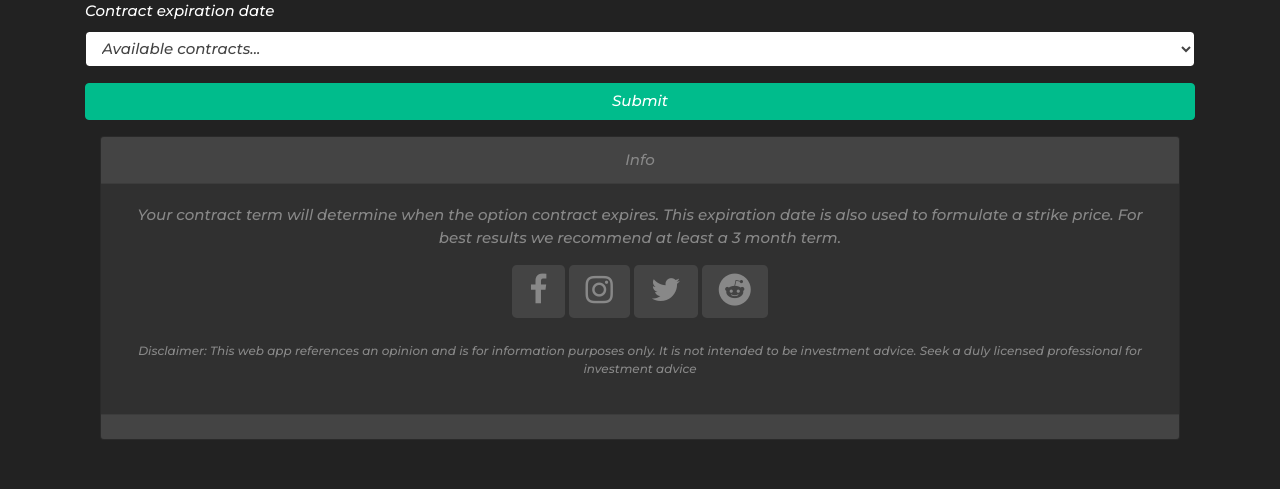
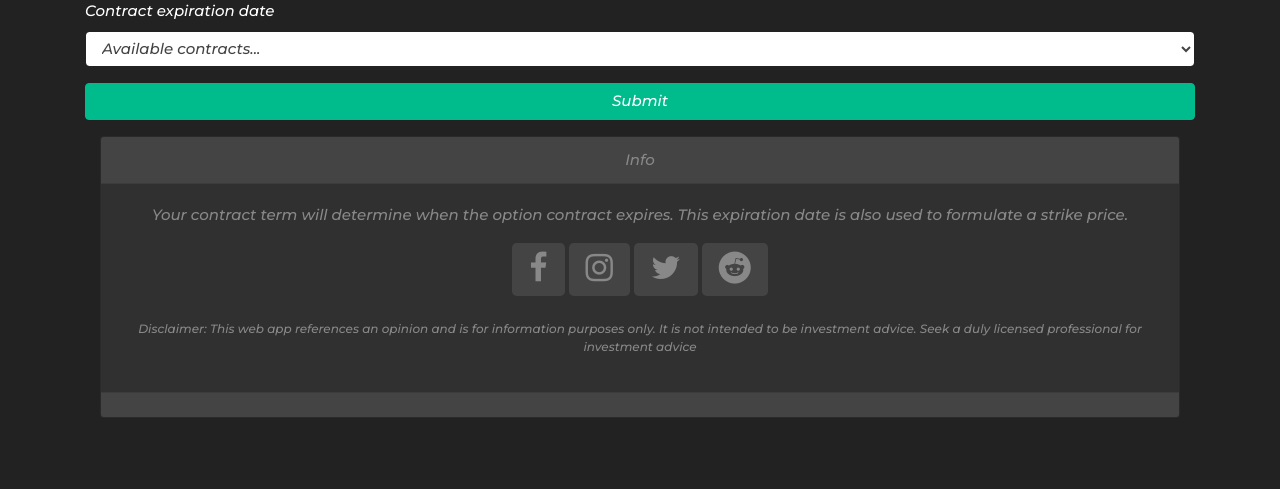
Before and after one commit to graylagx2/scottjamescontracts.com, a Flask app: template templates/contractexpiration.html in a window 1280 px wide. Shown: the part 212-701 px from the top of the page. Run offline with Flask 2, Linux system fonts and the light colour scheme; the template is opened without the code that fills it, so the values that code supplies are empty; parts of the project's set-up code (start-up, migrations or seed data) failed here and were passed over; some libraries are stand-ins or nearby versions.

Commit message:
updating

```diff
--- a/server.py
+++ b/server.py
@@ -2,15 +2,18 @@
 
 Title: Contracts.py
 
-Version: Development/1.3
+Version: Production 1.1
 
 Author: Grant Getzfrid
 
 Contributors: N/A
 
 Description:
-    This is a stand alone flask server that generates a strike price for stock
-    option contracts using contract_calculator.py. The user is first prompted to input a stock ticker then to pick the expiration date of the contract. That data is then used to fetch historical price data specific to the contract term and calculate a strike price.
+    Flask app that generates a strike price for stock option contracts using
+    contract_calculator.py. The user is first prompted to input a stock ticker
+    then to pick the expiration date of the contract. That data is then used
+    to fetch historical price data specific to the contract term and calculate
+    a strike price.
 
 Dependencies:
     contract_calculator.py
--- a/templates/contractexpiration.html
+++ b/templates/contractexpiration.html
@@ -158,7 +158,7 @@
           <div class="card-header">Info</div>
           <div class="cb-1 card-body justify-content-center flex-grow-1">
             <p class="card-text">
-              Your contract term will determine when the option contract expires. This expiration date is also used to formulate a strike price. For best results we recommend at least a 3 month term.
+              Your contract term will determine when the option contract expires. This expiration date is also used to formulate a strike price.
             </p>
             <a class="btn btn-social-icon bg-secondary btn-lg btn-twitter text-muted" href="https://www.facebook.com/">
               <span class="fa fa-facebook" role="presentation"></span>
```
